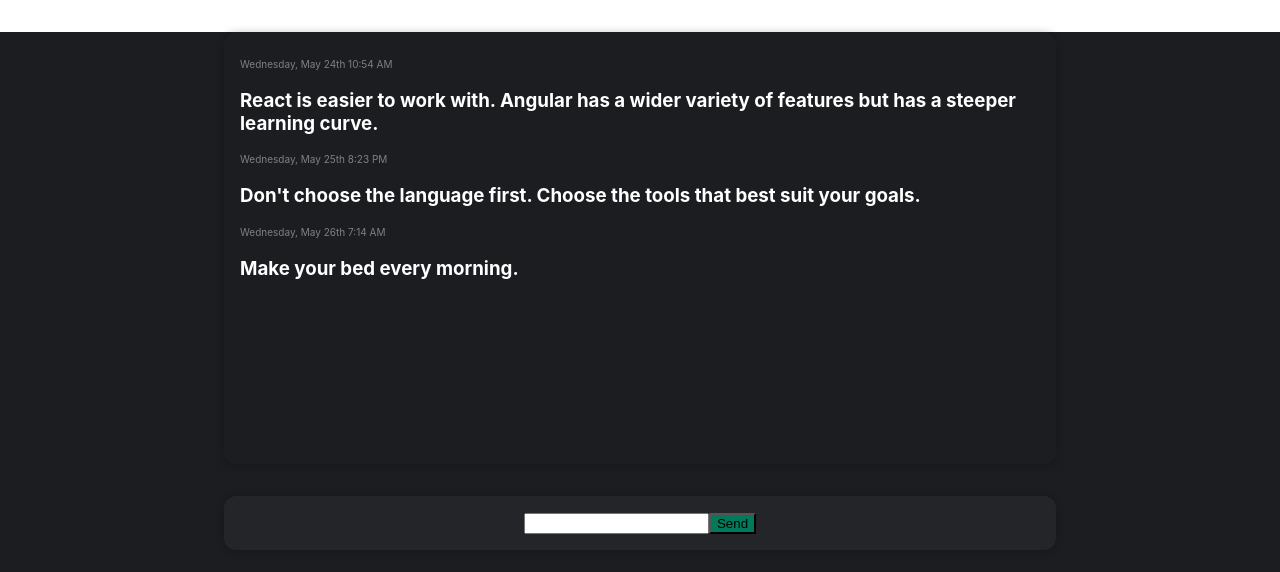
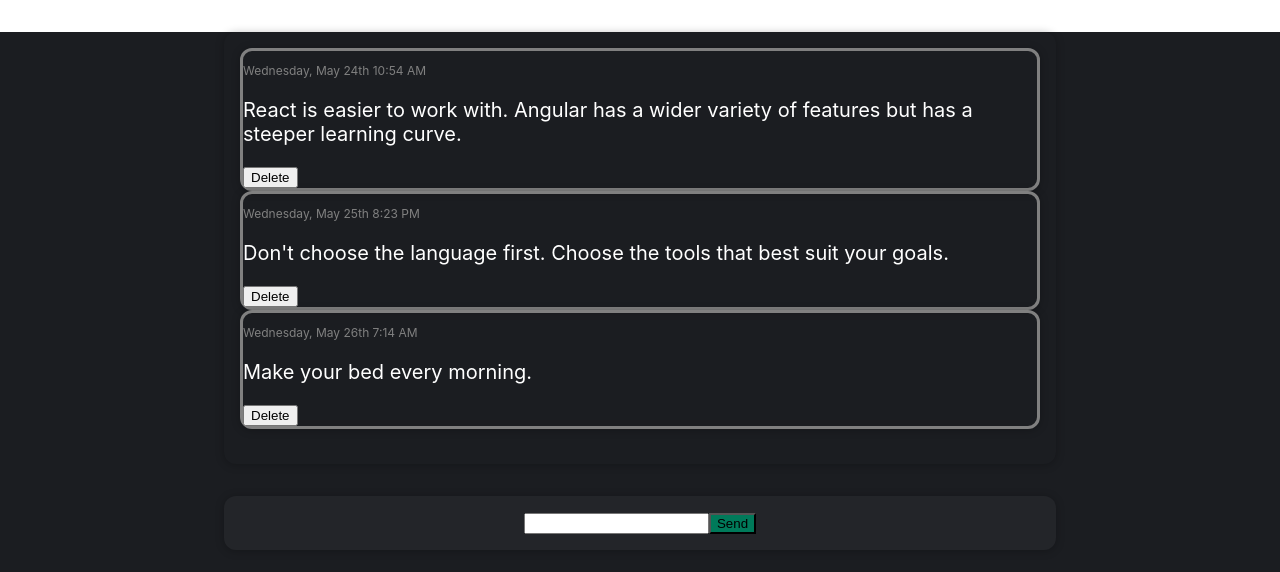
Before and after one commit to shosukenoma/slack-note, a React (Create React App) app: page / in a window 1280 px wide. Shown: the top 572 px of the page. Built offline with nearby package versions, Linux system fonts and the light colour scheme.

Commit message:
Improve UI

```diff
--- a/src/components/Posts/PostItem.css
+++ b/src/components/Posts/PostItem.css
@@ -1,4 +1,14 @@
-p {
-  font-size: 10px;
+.post-item {
+  border-style: solid;
+  border-color: grey;
+}
+
+.post-item__timestamp {
+  font-size: 12px;
   color: grey
 }
+
+.post-item__text {
+    font-size: 20px;
+    color: white;
+  }
--- a/src/components/Posts/PostItem.js
+++ b/src/components/Posts/PostItem.js
@@ -1,13 +1,17 @@
 import React from 'react'
 
 import './PostItem.css'
+import Card from '../UI/Card'
 
 function PostItem(props) {
   return (
-    <div>
-      <p>{props.timestamp}</p>
-      <h3>{props.text}</h3>
-    </div>
+    <Card className='post-item'>
+      <div>
+        <p className='post-item__timestamp'>{props.timestamp}</p>
+        <p className='post-item__text'>{props.text}</p>
+      </div>
+      <button> Delete </button>
+    </Card>
   )
 }
 
```
